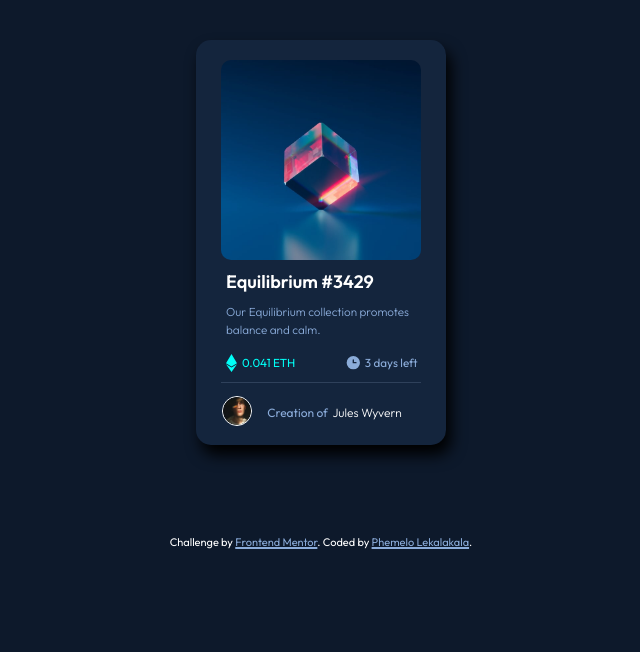
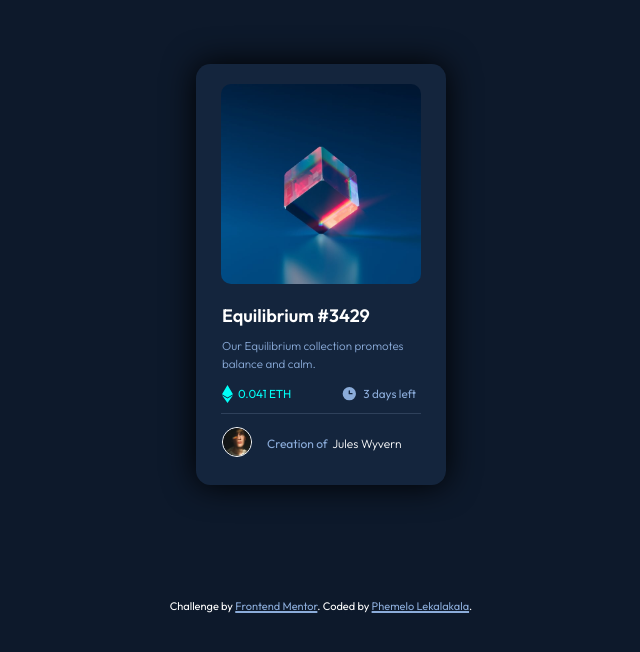
Before and after one commit to Phemelo27/nft-preview-card-component, a plain HTML site: page index.html in a window 1280 px wide. Shown: the whole page, without its empty margins (319-959 px from the left). Drawn offline with Linux system fonts and the light colour scheme.

Commit message:
Refactoring

```diff
--- a/styles.css
+++ b/styles.css
@@ -10,16 +10,17 @@ body {
     font-family: 'Outfit', sans-serif;
     font-size: 18px;
     background-color: hsl(217, 54%, 11%);
+    width: 100%;
 }
 
 .card {
     position: relative;
-    width: 250px;
+    width: 15.625rem;
     background-color: hsl(216, 50%, 16%);
-    margin: 40px auto;
-    padding: 15px 0;
-    border-radius: 15px;
-    box-shadow: 5px 10px 15px black;
+    margin: 4rem auto;
+    padding: 0.9rem 0;
+    border-radius: 0.9rem;
+    box-shadow: 0 0 2rem black;
 }
 
 /* --- Image Section --- */
@@ -64,42 +65,42 @@ body {
 .product {
     color: hsl(0, 0%, 100%);
     font-weight: 600;
-    margin: 15px 10px 0 30px;
+    margin: 1.625rem;
+    margin-bottom: 0.625rem;
 }
 
 .description {
     color: hsl(215, 51%, 70%);
-    margin: 10px 10px 0 30px;
+    margin: 0.125rem 1.625rem;
     font-weight: 300;
-    font-size: 0.65em;
+    font-size: 0.725rem;
     line-height: 1.5;
 }
 
 .info {
     display: flex;
-    margin: 5px 10px 0 25px;
-    padding-left: 5px;
+    margin: 0 1.625rem;
 }
 
 .coin {
     color: hsl(178, 100%, 50%);
     font-weight: 400;
     font-size: 0.65em;
-    padding-left: 5px;
+    padding-left: 0.3125rem;
 }
 
 .time {
     color: hsl(215, 51%, 70%);
     font-size: 0.65em;
-    padding-left: 2.5px;
+    padding-left: 0.3125rem;
 }
 
 .price {
     display: flex;
-    padding-right: 50px;
+    padding-right: 3.125rem;
     height: 15px;
     align-items: center;
-    margin: 12px 0;
+    margin: 0.75rem 0;
 }
 
 .clock {
@@ -118,7 +119,7 @@ body {
 
 .creator-credit {
     color: hsl(215, 51%, 70%);
-    font-size: 12px;
+    font-size: 0.75rem;
 }
 
 .creator-credit span {
@@ -131,7 +132,7 @@ body {
 .creator {
     display: flex;
     align-items: center;
-    margin: 10px 0 0 26.25px;
+    margin: 0.625rem 1.625rem;
 }
 
 .creator img {
```
